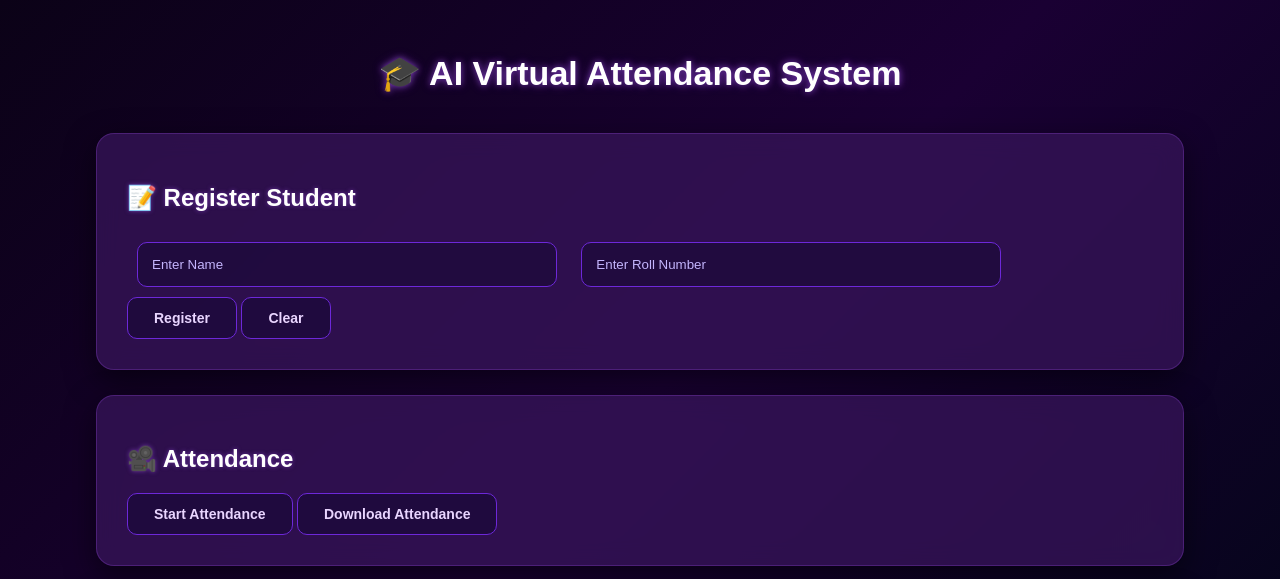
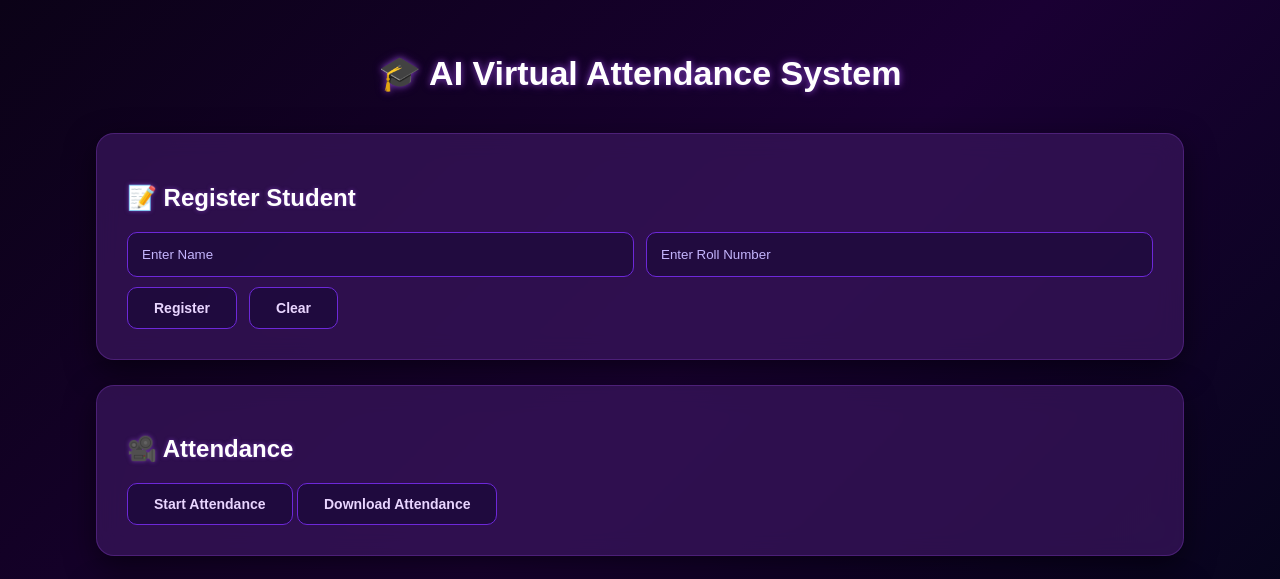
Before and after one commit to Abhay-sharma09/ai-virtual-attendence-system, a FastAPI app: page / in a window 1280 px wide. Shown: the top 579 px of the page. Run offline with FastAPI, Linux system fonts and the light colour scheme.

Commit message:
slight alignment

```diff
--- a/frontend/static/style.css
+++ b/frontend/static/style.css
@@ -41,11 +41,19 @@ h2 {
     box-shadow: 0 10px 30px rgba(0,0,0,0.5);
 }
 
+/* ================= FORM ROW (🔥 FIX) ================= */
+.form-row {
+    display: flex;
+    gap: 12px;
+    flex-wrap: wrap;
+    margin-top: 10px;
+}
+
 /* ================= INPUT ================= */
 input {
-    width: 38%;
+    flex: 1;
+    min-width: 250px;
     padding: 14px;
-    margin: 10px;
     border-radius: 10px;
     border: 1px solid #6d28d9;
     background: rgba(30, 10, 60, 0.8);
--- a/frontend/templates/index.html
+++ b/frontend/templates/index.html
@@ -13,19 +13,18 @@
 
     <!-- ================= REGISTER ================= -->
     <div class="card">
+    <h2>📝 Register Student</h2>
 
-        <h2>📝 Register Student</h2>
-
+    <div class="form-row">
         <input type="text" id="name" placeholder="Enter Name">
         <input type="text" id="roll" placeholder="Enter Roll Number">
-
-        <br>
-
-        <button onclick="registerStudent()" class="btn green">Register</button>
-        <button onclick="clearInputs()" class="btn red">Clear</button>
-
     </div>
 
+    <div class="form-row">
+        <button onclick="registerStudent()" class="btn">Register</button>
+        <button onclick="clearInputs()" class="btn">Clear</button>
+    </div>
+</div>
 
     <!-- ================= ATTENDANCE ================= -->
     <div class="card">
```
Also changed, not shown: other parts of frontend/static/style.css (+23 -10 lines).
